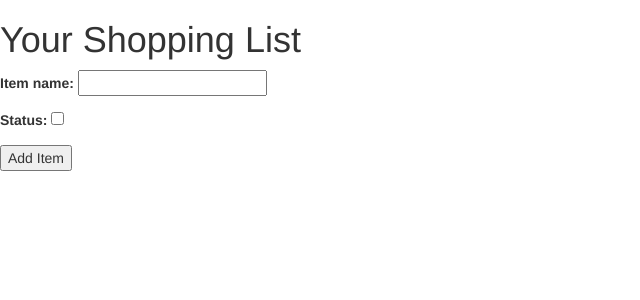
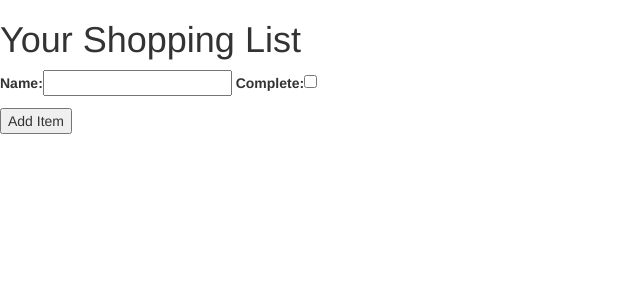
Before and after one commit to slbabin/shopping-list2, a Django app: page /add/ in a window 1280 px wide. Shown: the top 300 px of the page, without its empty margins (0-640 px from the left). Run offline with Django 3.2, Linux system fonts and the light colour scheme; some libraries are stand-ins or nearby versions.

Commit message:
replaced the html form on the add item page with Django form

```diff
--- /dev/null
+++ b/shoppinglistapp/forms.py
@@ -0,0 +1,8 @@
+from django import forms
+from.models import Item
+
+
+class ItemForm(forms.ModelForm):
+    class Meta:
+        model = Item
+        fields = ['name', 'complete']
--- a/shoppinglistapp/templates/shoppinglistapp/add_item.html
+++ b/shoppinglistapp/templates/shoppinglistapp/add_item.html
@@ -19,7 +19,7 @@
 
     <form method="POST" action="{% url 'add' %}">
         {% csrf_token %}
-        <div>
+        <!-- <div>
             <p>
                 <label for="id_name">Item name:</label>
                 <input type="text" id="id_name" name="item_name" />
@@ -30,7 +30,9 @@
                 <label for="id_complete">Status:</label>
                 <input type="checkbox" id="id_complete" name="item_complete" />
             </p>
-        </div>
+        </div> -->
+
+        {{ form }}
         <div>
             <p></p>
             <button type="submit">Add Item</button>
--- a/shoppinglistapp/views.py
+++ b/shoppinglistapp/views.py
@@ -1,5 +1,6 @@
 from django.shortcuts import render, redirect
 from .models import Item
+from .forms import ItemForm
 
 
 # Create your views here.
@@ -15,9 +16,17 @@ def get_shopping_list(request):
 
 def add_item(request):
     if request.method == 'POST':
-        name = request.POST.get('item_name')
-        complete = 'item_complete' in request.POST
-        Item.objects.create(name=name, complete=complete)
+        form = ItemForm(request.POST)
+        if form.is_valid():
+            form.save()
+        # name = request.POST.get('item_name')
+        # complete = 'item_complete' in request.POST
+        # Item.objects.create(name=name, complete=complete)
 
         return redirect('get_shopping_list')
-    return render(request, 'shoppinglistapp/add_item.html')
+    form = ItemForm()
+    context = {
+        'form': form
+    }
+
+    return render(request, 'shoppinglistapp/add_item.html', context)
```
Also changed, not shown: db.sqlite3.
